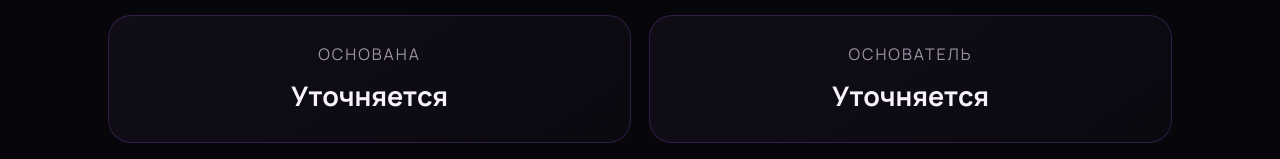
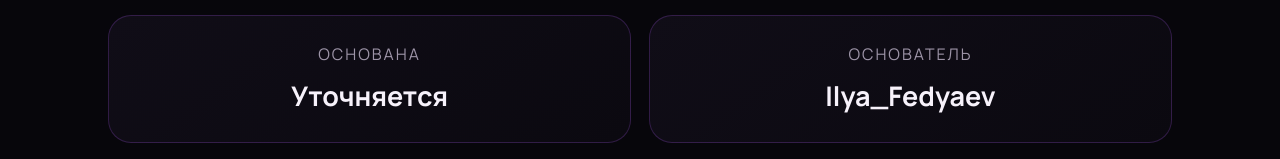
Before and after one commit to MAGINSTER/Retex.Empire.github.io, a plain HTML site: page index.html in a window 1280 px wide. Shown: the part 836-995 px from the top of the page. Drawn offline with Linux system fonts and the light colour scheme.

Commit message:
Set RETEX EMPIRE founder

```diff
--- a/index.html
+++ b/index.html
@@ -69,7 +69,7 @@ footer strong{color:#c65aff}
 <div class="info-card"><small>Сервер</small><strong>Tucson</strong></div>
 <div class="info-card"><small>Название</small><strong>RETEX EMPIRE</strong></div>
 <div class="info-card"><small>Основана</small><strong>Уточняется</strong></div>
-<div class="info-card"><small>Основатель</small><strong>Уточняется</strong></div>
+<div class="info-card"><small>Основатель</small><strong>Ilya_Fedyaev</strong></div>
 <div class="info-card"><small>Руководитель</small><strong>Уточняется</strong></div>
 <div class="info-card"><small>Участников</small><strong>Уточняется</strong></div>
 </section>
```
